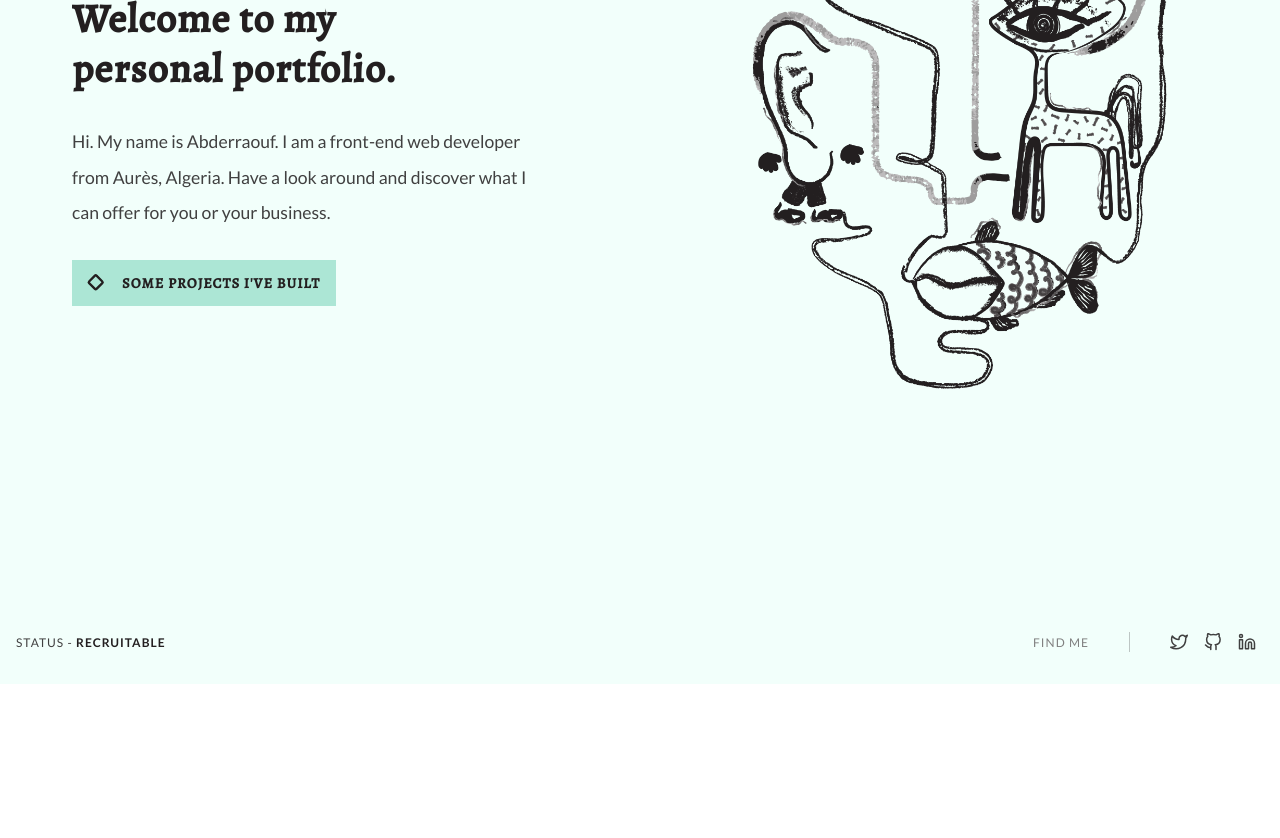
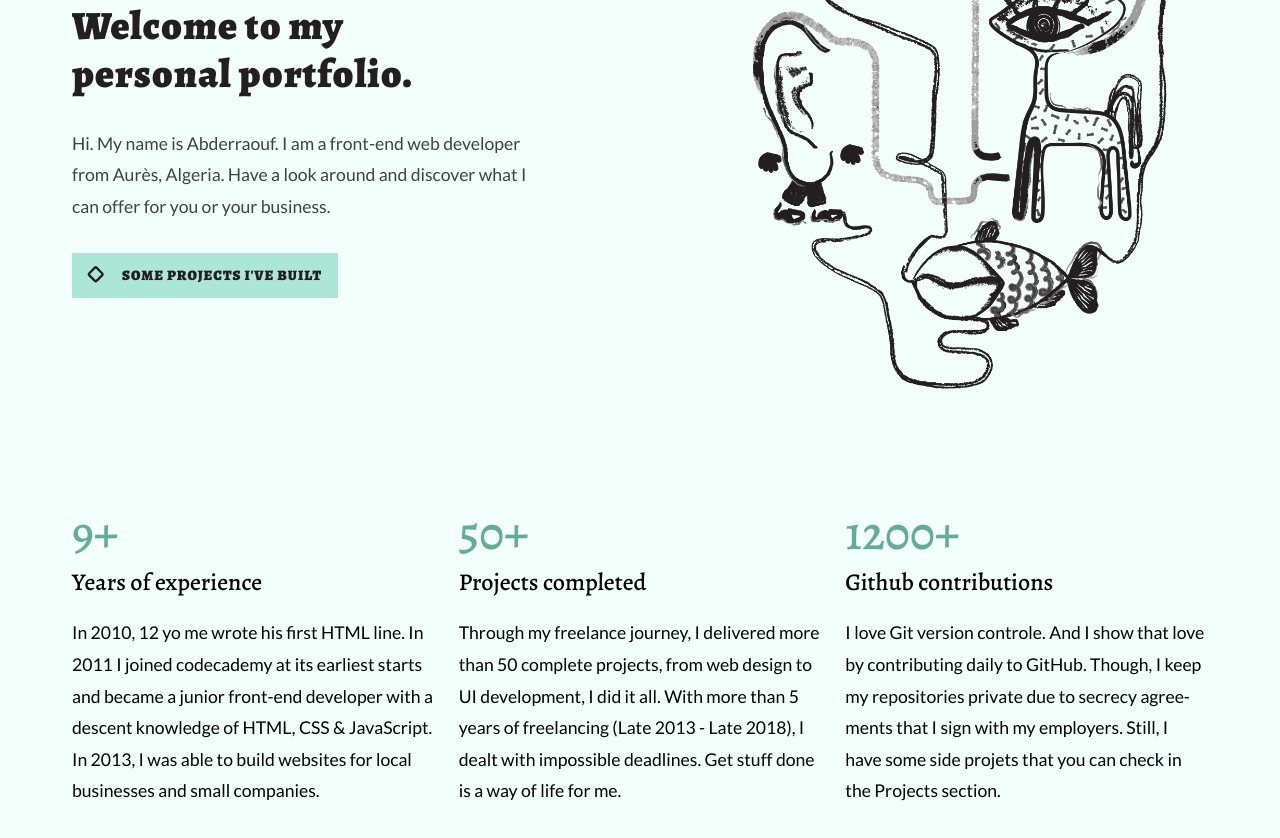
Before and after one commit to rofazayn/portfolio-remastered, a React (Create React App) app: page /home in a window 1280 px wide. Shown: the part 300-1138 px from the top of the page. Before the commit the page ends 984 px from the top, so only its background shows below. Built offline with nearby package versions, Linux system fonts and the light colour scheme.

Commit message:
Built mid records section of the homepage

```diff
--- a/public/index.html
+++ b/public/index.html
@@ -8,12 +8,12 @@
     <meta name="description" content="Abderraouf Zine's portfolio" />
     <link rel="apple-touch-icon" href="%PUBLIC_URL%/logo192.png" />
     <link
-      href="https://fonts.googleapis.com/css?family=Alegreya:500|Lato:400,700&display=swap"
+      href="https://fonts.googleapis.com/css?family=Alegreya:500,900|Lato:400,700&display=swap"
       rel="preload"
       as="style"
     />
     <link
-      href="https://fonts.googleapis.com/css?family=Alegreya:500|Lato:400,700&display=swap"
+      href="https://fonts.googleapis.com/css?family=Alegreya:500,900|Lato:400,700&display=swap"
       rel="stylesheet"
     />
     <style>
--- a/src/AppStyled.js
+++ b/src/AppStyled.js
@@ -24,6 +24,13 @@ const SApp = styled.div`
 
   .paragraph {
     font-size: 1.1rem;
+    line-height: 1.8;
+    word-wrap: break-word;
+    overflow-wrap: break-word;
+
+    -webkit-hyphens: auto;
+    -moz-hyphens: auto;
+    hyphens: auto;
     @media (max-width: 1200px) {
       font-size: 1.05rem;
     }
--- a/src/components/Hero/Hero.js
+++ b/src/components/Hero/Hero.js
@@ -18,11 +18,12 @@ const SHero = styled.div`
   justify-content: center;
 
   .title {
-    line-height: 1.25;
+    line-height: 1.2;
     margin-bottom: 30px;
     letter-spacing: 1px;
     color: ${({ theme }) => theme.colors.primary};
     font-family: 'Alegreya';
+    font-weight: 900;
     @media (max-width: 768px) {
       margin-bottom: 20px;
     }
@@ -31,7 +32,6 @@ const SHero = styled.div`
       overflow: hidden;
       .line {
         max-width: 480px;
-        font-weight: 900;
         visibility: hidden;
       }
     }
@@ -50,7 +50,6 @@ const SHero = styled.div`
       width: 100%;
       .text {
         max-width: 480px;
-        line-height: 2;
         visibility: hidden;
         @media (max-width: 768px) {
           max-width: 380px;
--- a/src/index.css
+++ b/src/index.css
@@ -5,6 +5,8 @@
   margin: 0;
   padding: 0;
   user-select: none;
+  overflow-wrap: break-word;
+  word-wrap: break-word;
   transition: color ease 400ms;
   transition: background-color ease 400ms;
 }
--- a/src/views/Home/Home.js
+++ b/src/views/Home/Home.js
@@ -12,15 +12,34 @@ const SHome = styled.div`
     align-items: center;
     justify-content: flex-start;
     width: 100%;
-    @media (max-width: 1200px) {
-    }
-    @media (max-width: 992px) {
-    }
     @media (max-width: 768px) {
       flex-direction: column-reverse;
       align-items: flex-start;
     }
-    @media (max-width: 576px) {
+  }
+  .mid {
+    padding: 100px 0;
+    .experience {
+      display: grid;
+      grid-gap: 1.5rem;
+      grid-template-columns: 1fr 1fr 1fr;
+      width: 100%;
+      @media (max-width: 768px) {
+        grid-template-columns: 1fr;
+      }
+      .item {
+        .counter {
+          font-size: 3rem;
+          color: ${({ theme }) => theme.colors.artery};
+          font-family: 'Alegreya';
+        }
+        .title {
+          font-size: 1.5rem;
+          font-family: 'Alegreya';
+          font-weight: 500;
+          margin-bottom: 1.2rem;
+        }
+      }
     }
   }
 `;
@@ -43,10 +62,44 @@ const Home = () => {
             buttonText={buttonText}
             buttonPath={'/projects'}
           />
-          {/* <div className='image'>
-            <img src={homeImage} alt='Home' />
-          </div> */}
           <Image src={homeImage} />
+        </div>
+        <div className='mid'>
+          <div className='experience'>
+            <div className='item'>
+              <div className='counter'>9+</div>
+              <div className='title'>Years of experience</div>
+              <div className='text paragraph'>
+                In 2010, 12 yo me wrote his first HTML line. In 2011 I joined
+                codecademy at its earliest starts and became a junior front-end
+                developer with a descent knowledge of HTML, CSS & JavaScript. In
+                2013, I was able to build websites for local businesses and
+                small companies.
+              </div>
+            </div>
+            <div className='item'>
+              <div className='counter'>50+</div>
+              <div className='title'>Projects completed</div>
+              <div className='text paragraph'>
+                Through my freelance journey, I delivered more than 50 complete
+                projects, from web design to UI development, I did it all. With
+                more than 5 years of freelancing (Late 2013 - Late 2018), I
+                dealt with impossible deadlines. Get stuff done is a way of life
+                for me.
+              </div>
+            </div>
+            <div className='item'>
+              <div className='counter'>1200+</div>
+              <div className='title'>Github contributions</div>
+              <div className='text paragraph'>
+                I love Git version controle. And I show that love by
+                contributing daily to GitHub. Though, I keep my repositories
+                private due to secrecy agreements that I sign with my employers.
+                Still, I have some side projets that you can check in the
+                Projects section.
+              </div>
+            </div>
+          </div>
         </div>
       </Container>
     </SHome>
```
